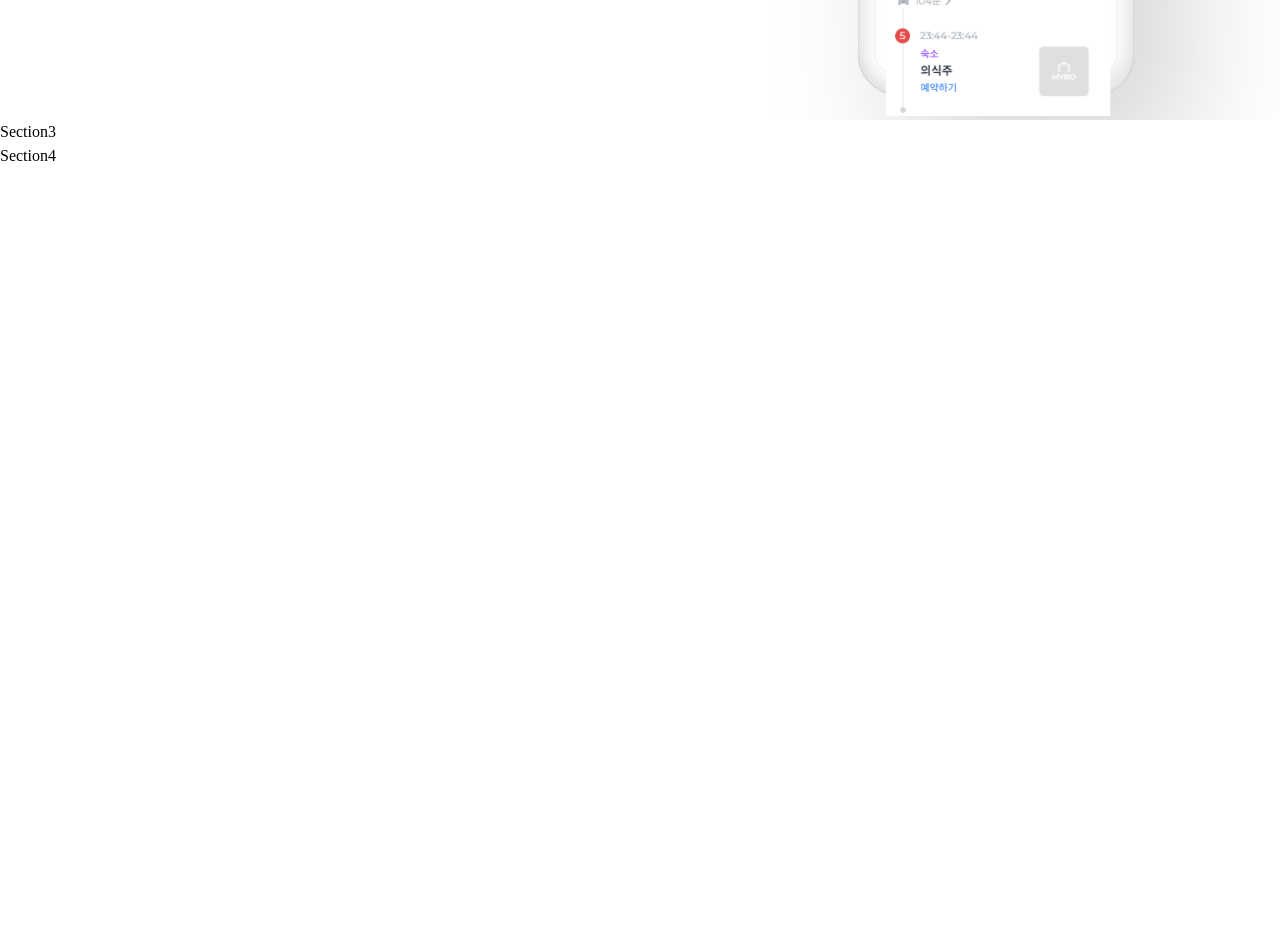
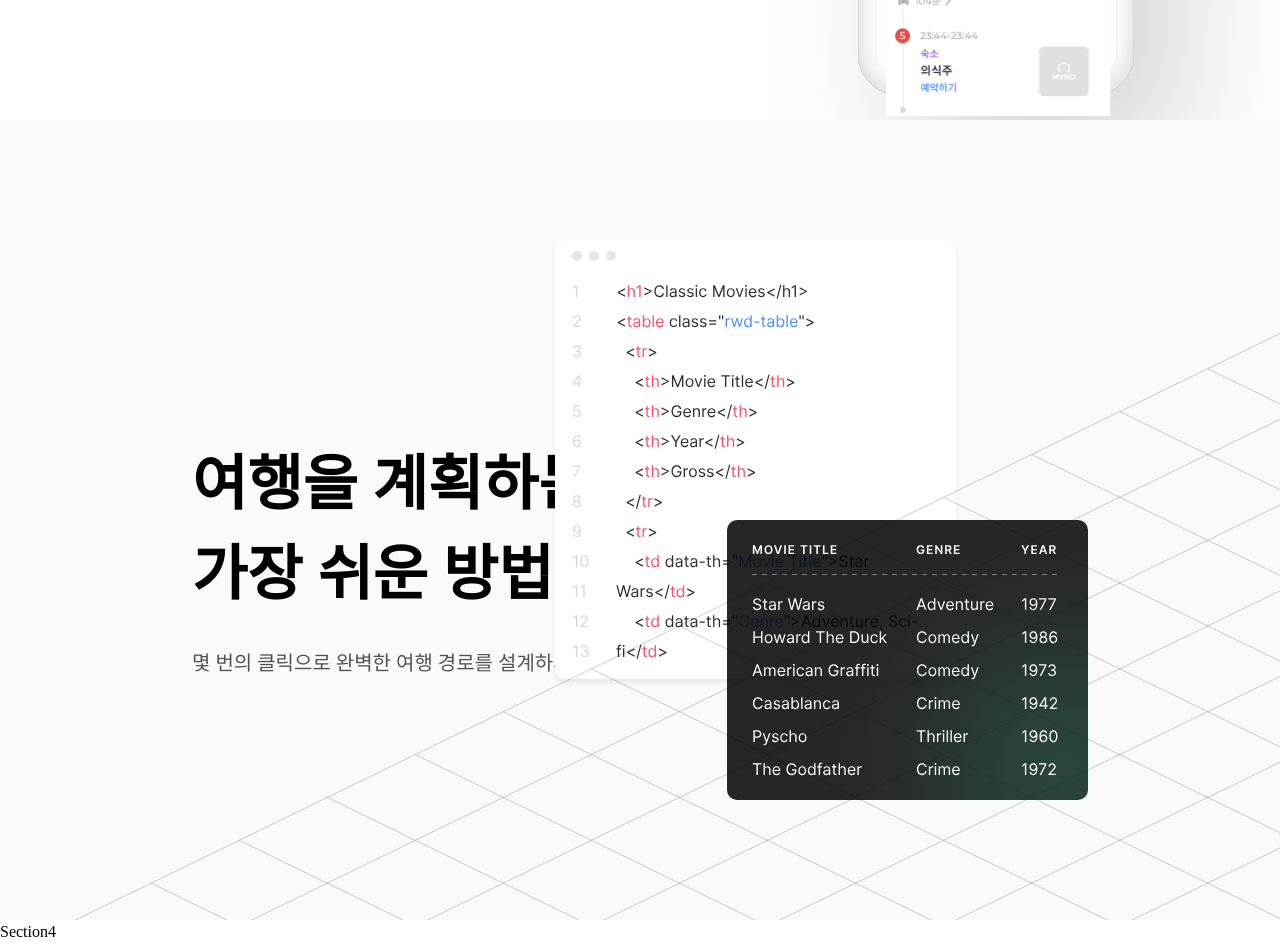
Before and after one commit to PassProject-Travel-Maker/React_Refactoring, a React (Create React App) app: page / in a window 1280 px wide. Shown: the part 1480-2424 px from the top of the page. Before the commit the page ends 1648 px from the top, so only its background shows below. Built offline with nearby package versions, Linux system fonts and the light colour scheme; a web font is replaced by a local one.

Commit message:
feat : 메인페이지 3번째 섹션

```diff
--- a/src/components/Main/Section3.tsx
+++ b/src/components/Main/Section3.tsx
@@ -1,7 +1,17 @@
 import React from 'react'
-
+import { ReactComponent as Grid } from 'img/grid.svg';
+import { ReactComponent as Img1 } from 'img/section1.svg';
+import { ReactComponent as Img2 } from 'img/section2.svg';
 export default function Section3() {
   return (
-    <div>Section3</div>
+      <div className="section3-content">
+    <div className="section3-title_box">
+      <div className="section3-title">여행을 계획하는 <br />가장 쉬운 방법.</div>
+      <div className="section3-subtitle">몇 번의 클릭으로 완벽한 여행 경로를 설계하세요.</div>
+    </div>
+    <Img1 className="section3-img1"  data-aos="flip-right" data-aos-duration="1500" />
+    <Img2 className="section3-img2" data-aos="flip-left" data-aos-duration="1500" />
+    <Grid className="section3-grid" />
+  </div>
   )
 }
--- a/src/pages/Main/Main.tsx
+++ b/src/pages/Main/Main.tsx
@@ -5,10 +5,13 @@ import Section2 from 'components/Main/Section2';
 import Section3 from 'components/Main/Section3';
 import Section4 from 'components/Main/Section4';
 export default function Main() {
+
   const [page, setPage] = useState(1);
   const lastPage = useRef(4);
   const htmlRef = useRef(document.documentElement);
 
+
+  //어짜피 계속 렌더링이 되야하는데 useCallback으로 감싸는 이유가뭐지
   const handleWheel = useCallback ((e: WheelEvent)=>{
     const $html = htmlRef.current;
     if ($html.classList.contains('animated')) return;
@@ -18,6 +21,7 @@ export default function Main() {
         setPage((prevPage) => prevPage + 1);
       }
     } else if (e.deltaY < 0) {
+      console.log(page);
       if (page > 1) {
         setPage((prevPage) => prevPage - 1);
       }
@@ -29,7 +33,6 @@ export default function Main() {
     const windowHeight = window.innerHeight;
     const posTop = (page - 1) * windowHeight;
 
-    console.log(page)
     $html.classList.add("animated");
     ScrollTo($html, posTop, 600); // Adjust the animation duration as needed
 
--- a/src/scss/components/mainview.scss
+++ b/src/scss/components/mainview.scss
@@ -79,3 +79,45 @@
         margin-bottom: 30px;
       }
 }
+
+.section3{
+  &-content {
+    width: 100%;
+    height: 100%;
+    background-image: url("../../img/background.svg");
+    position: relative;
+  }
+
+  &-img1 {
+    position: absolute;
+    top: 50%;
+    right: 15%;
+    z-index: 5;
+  }
+  &-img2 {
+    position: absolute;
+    top: 15%;
+    right: 25%;
+  }
+  &-title_box {
+    font-size: 60px;
+    position: absolute;
+    top: 40%;
+    left: 15%;
+    font-weight: 900;
+  }
+  &-subtitle {
+    font-size: 20px;
+    line-height: 26px;
+    font-weight: normal;
+    color: #52525b;
+  }
+  &-title {
+    margin-bottom: 30px;
+  }
+  &-grid {
+    position: absolute;
+    right: 0;
+    bottom: 0;
+  }
+}
```
